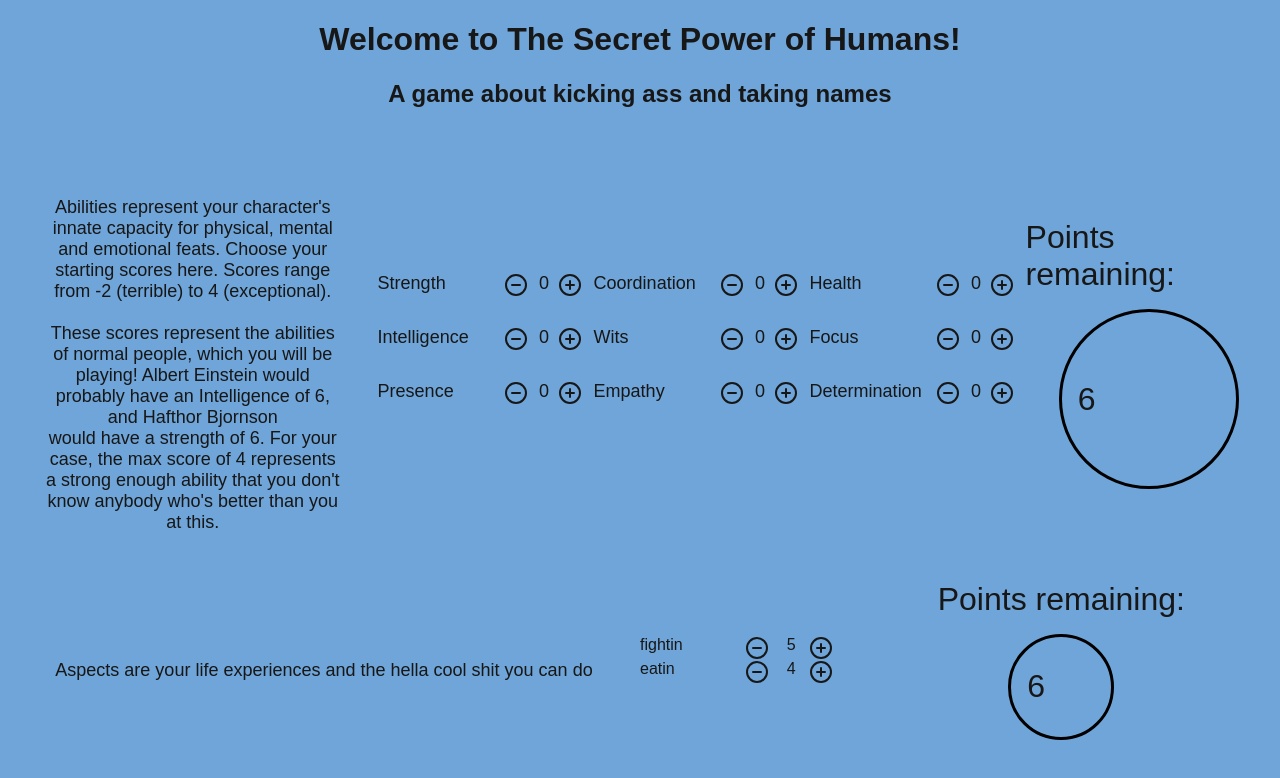
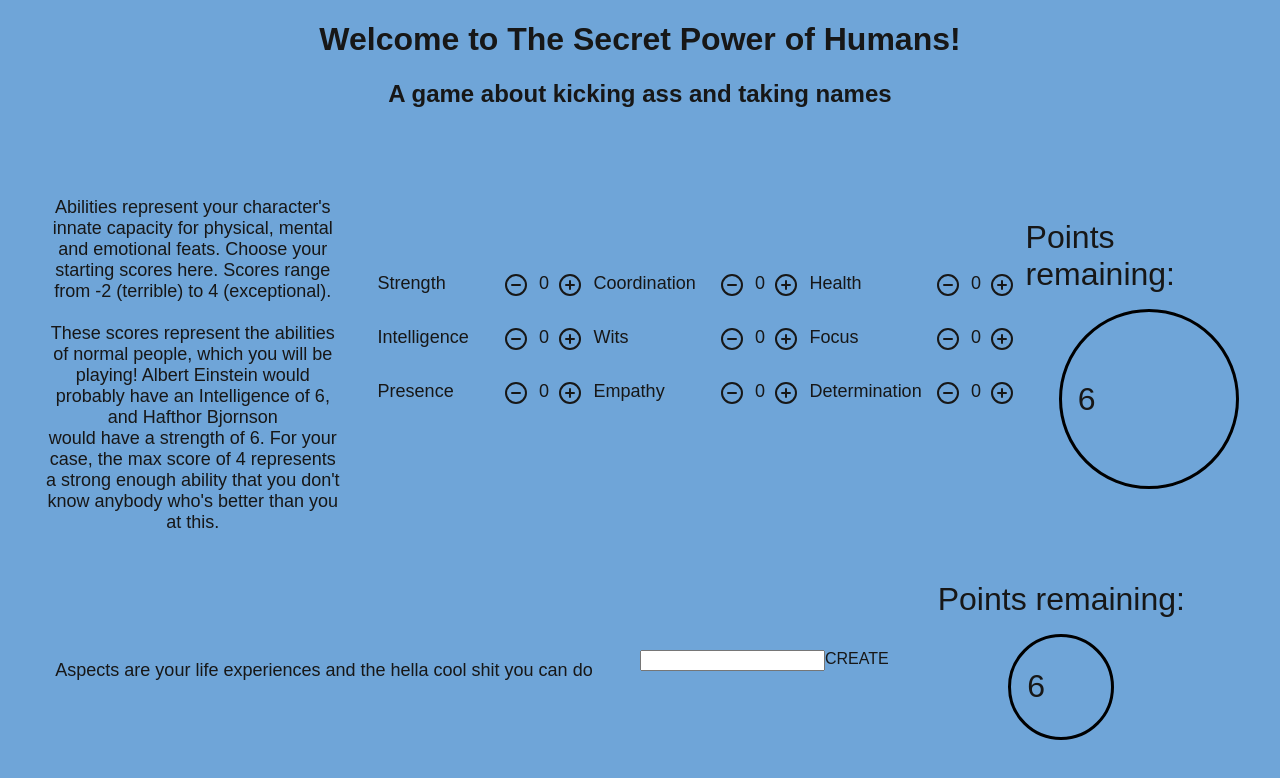
Before and after one commit to jamcentire/the-secret-power-of-humans, a Next.js app: page / in a window 1280 px wide. Shown: the top 778 px of the page. Built offline with nearby package versions, Linux system fonts and the light colour scheme.

Commit message:
Enabled creating aspects from the UI
Also cleaned up aspect styling

```diff
--- a/app/AspectsCreator.css
+++ b/app/AspectsCreator.css
@@ -12,8 +12,35 @@
     white-space: pre-wrap;
 }
 
+.aspects-table {
+    display: flex;
+    flex-direction: column;
+}
+
+.aspect-input-row {
+    display: flex;
+    width: 10px;
+}
+
+.aspect-input-row > :nth-child(1) {
+    flex: 1;
+}
+
+.aspect-input-row > :nth-child(2) {
+    flex: 2;
+}
+
 .aspect-row {
-    display: grid;
-    flex-direction: row;
-    grid-template-columns: 1fr 1fr;
+    padding: 0.1em 0 0.1em 0.5em;
+    display: flex;
+    border: 2px solid black;
+    align-items: center;
 }
+
+.aspect-row > :nth-child(1) {
+    flex: 1;
+}
+
+.aspect-row > :nth-child(2) {
+    width: 100px;
+}
--- a/app/AspectsCreator.tsx
+++ b/app/AspectsCreator.tsx
@@ -27,9 +27,9 @@ interface AspectRowProps {
 const AspectRow = (props: AspectRowProps) => {
   return (
     <div className='aspect-row'>
-      <>
+      <div>
         {props.name}
-      </>
+      </div>
       <NumberInceDec
         value={props.level}
         triggerIncrement={props.triggerIncrement}
@@ -40,7 +40,8 @@ const AspectRow = (props: AspectRowProps) => {
 }
 
 export const AspectsCreator = () => {
-  const [availablePoints, setAvailablePoints] = useState(ASPECTS_STARTING_POINTS)
+  const [availablePoints, setAvailablePoints] = useState(ASPECTS_STARTING_POINTS);
+  const [newAspect, setNewAspect] = useState('');
   const aspects = useCharacterCreatorContext().aspects;
   const dispatch = useCharacterCreatorDispatch();
 
@@ -67,17 +68,30 @@ export const AspectsCreator = () => {
     })
   }
 
+  const createNewAspect = () => {
+    setAvailablePoints(availablePoints - 1)
+    dispatch({
+      type: 'aspects/create',
+      payload: {name: newAspect}
+    })
+  }
+
   // TODO: eventually move text styling into its own doc to avoid duplication
   return (
     <div className='aspects-creator'>
       <div className='standard-text'>{ABILITIES_TEXT}</div>
-      <div style={{display: 'grid', flexDirection: 'column'}}>
+      <div className='aspects-table'>
+        <div className='aspect-input-row'>
+          <input type='text' onChange={(e) => setNewAspect(e.target.value)}></input>
+          <div onClick={createNewAspect}>CREATE</div>
+        </div>
         {Array.from(aspects.entries()).map((aspect) => {
           return (<AspectRow
             name={aspect[0]}
             level={aspect[1]}
             triggerIncrement={() => tryIncrementAspect(aspect[0])}
             triggerDecrement={() => tryDecrementAspect(aspect[0])}
+            key={`${aspect[0]} - ${aspect[1]}`}
           ></AspectRow>)
         })}
       </div>
--- a/app/CharacterCreatorContext.tsx
+++ b/app/CharacterCreatorContext.tsx
@@ -44,7 +44,6 @@ const reducer = (state: State, action: Action) => {
     }
 
     case 'aspects/increment': {
-      console.log('SAFSD')
       const newAspects = new Map(state.aspects).set(
         action.payload.name,
         (state.aspects.get(action.payload.name) ?? 0) + 1
@@ -68,6 +67,19 @@ const reducer = (state: State, action: Action) => {
       }
     }
 
+    case 'aspects/create': {
+      const newAspects = new Map(state.aspects).set(
+        action.payload.name,
+        1
+      );
+
+      return {
+        ...state,
+        aspects: newAspects
+      }
+    }
+
+
   }
 }
 
@@ -87,15 +99,10 @@ export const CharacterCreatorContextProvider = ({children}: any) => {
   const defaultAbilitiesMap = new Map<string, number>(
     Object.values(ABILITIES).map((ability) => [ability, 0])
   )
-  const dummyAspects = new Map<string, number>([
-    ['fightin', 5],
-    ['eatin', 4]
-  ])
 
   const defaultState = {
     abilities: defaultAbilitiesMap,
-    aspects: dummyAspects
-    //aspects: new Map() // TODO put this back for dynamic adding/deleting
+    aspects: new Map()
   }
 
   const [state, dispatch] = useReducer(reducer, defaultState)
```
